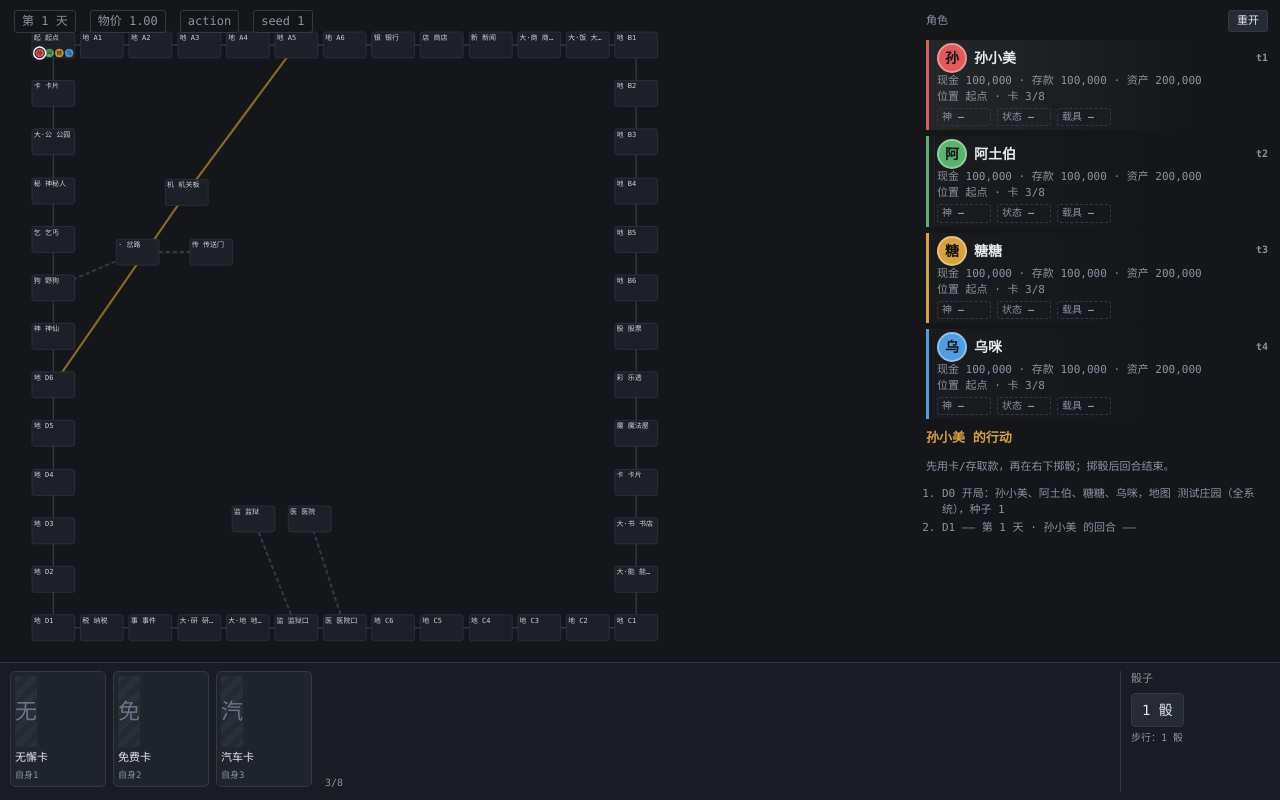
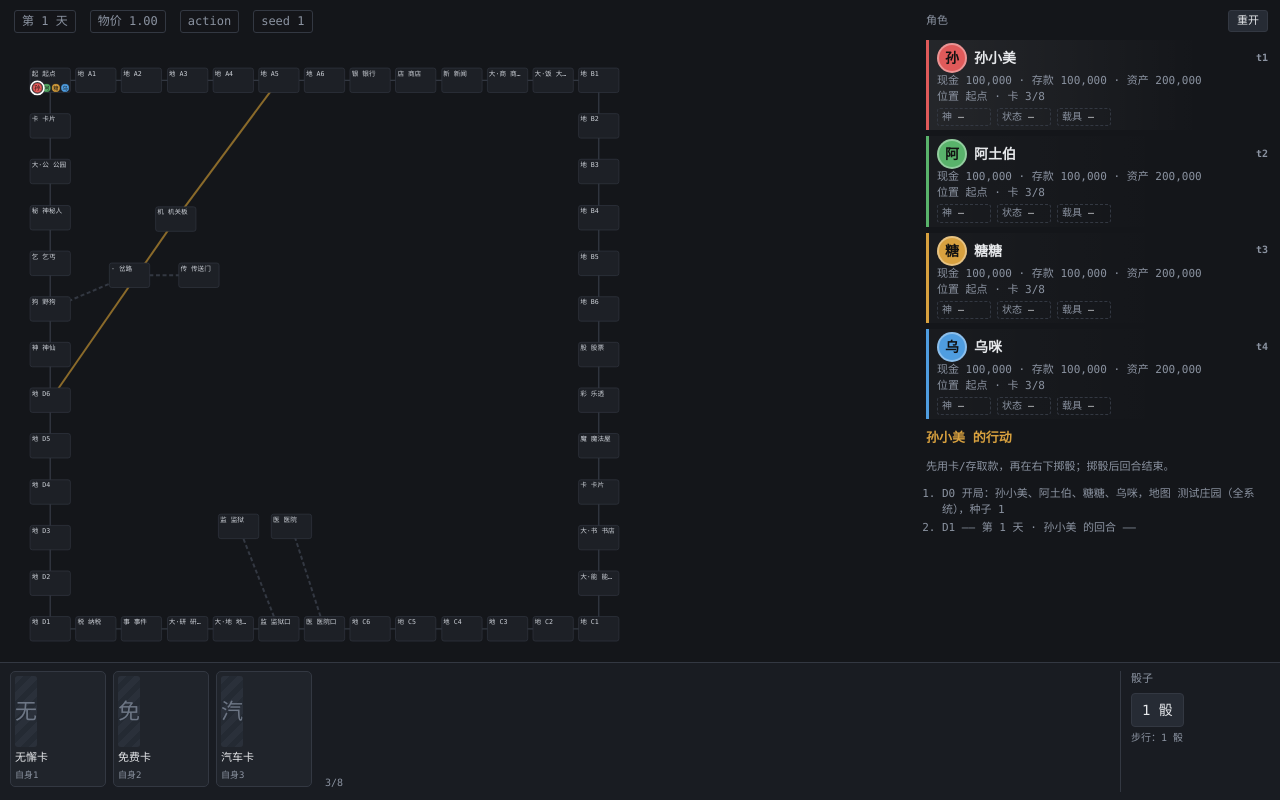
Before and after one commit to ZisIsNotZis/monoploy11, a plain HTML site: page index.html in a window 1280 px wide. Both pictures are taken after a click on the button "开始". Drawn offline with Linux system fonts and the light colour scheme.

Commit message:
polish(ui): HUD above board, current token highlight, side reset

```diff
--- a/styles.css
+++ b/styles.css
@@ -81,7 +81,7 @@ button { font: inherit; }
 .handhint { align-self: flex-end; color: var(--muted); font-size: 10px; padding-left: 6px; }
 
 /* 棋盘 */
-#board { position: absolute; inset: 0; overflow: hidden; }
+#board { position: absolute; inset: 38px 0 0 0; overflow: hidden; }
 .board-inner { position: relative; }
 .cell {
   position: absolute; width: 62px; height: 38px; border: 1px solid var(--line);
@@ -93,7 +93,7 @@ button { font: inherit; }
 .cell .place { position: absolute; left: 2px; bottom: 1px; color: #e05a5a; font-size: 9px; }
 .cell .tokens { position: absolute; right: 1px; bottom: 0; display: flex; gap: 1px; align-items: flex-end; }
 .tok { width: 13px; height: 13px; border-radius: 50%; color: #111; font-size: 8px; display: inline-flex; align-items: center; justify-content: center; border: 1px solid rgba(0,0,0,.35); }
-.tok.cur { outline: 2px solid #fff; outline-offset: 1px; z-index: 2; }
+.tok.cur { outline: 2px solid #fff; outline-offset: 1px; z-index: 2; transform: scale(1.18); box-shadow: 0 0 6px rgba(255,255,255,.35); }
 .cell.off { opacity: .45; border-style: dashed; }
 
 /* 开局弹层 */
```
